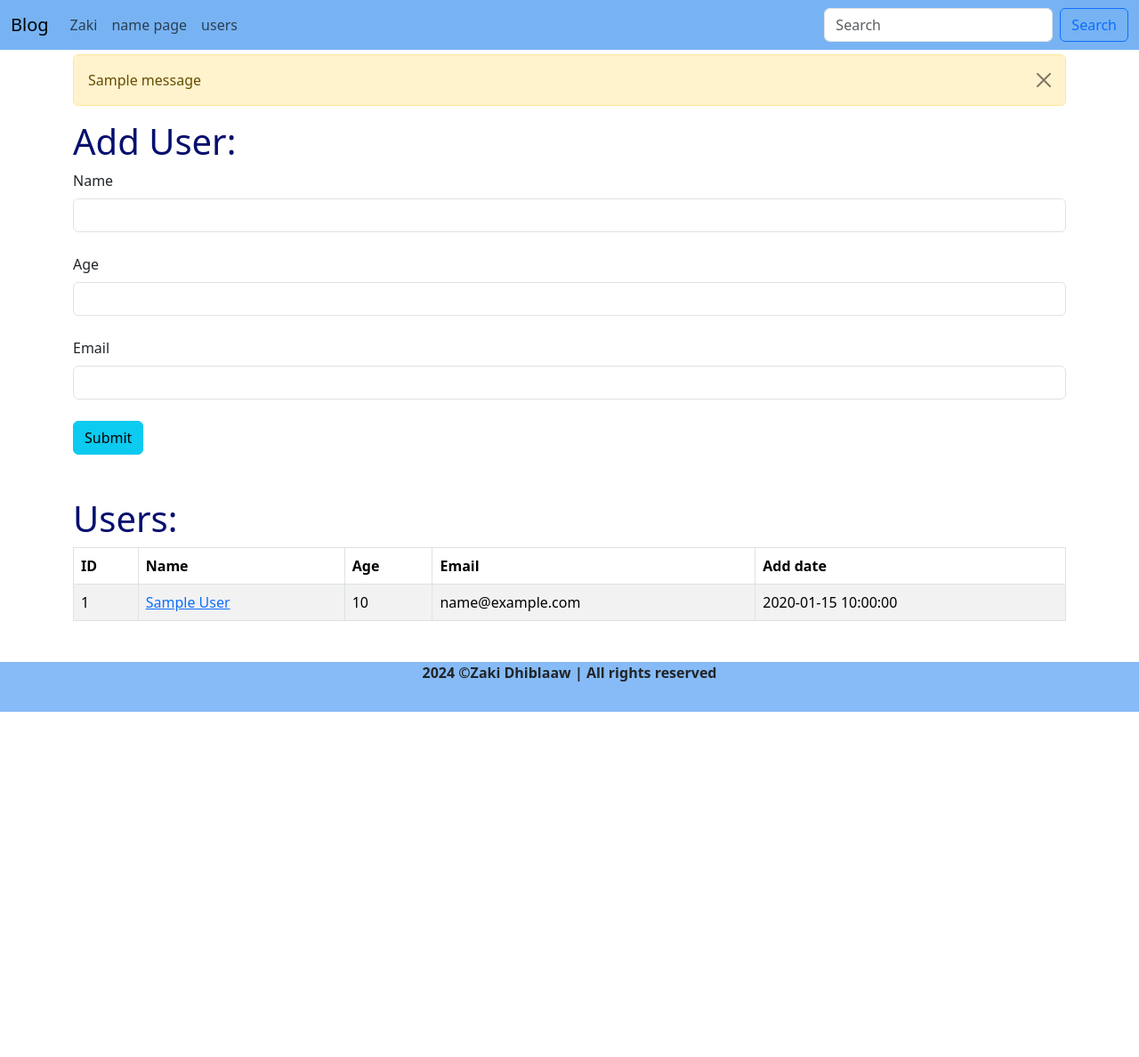
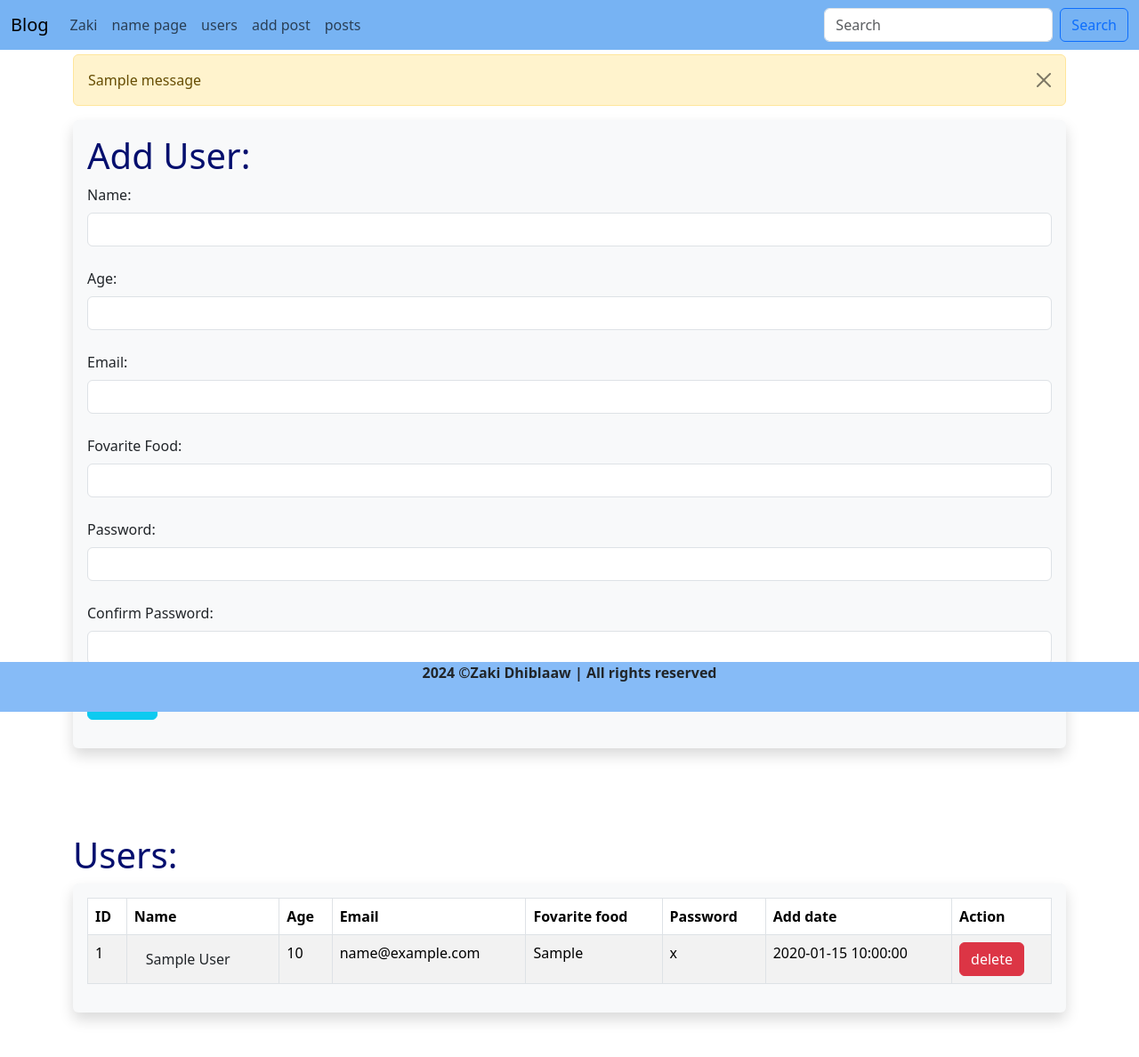
Before and after one commit to ZakiDhiblawe/flask_blog, a Flask app: page /user/add in a window 1280 px wide. Shown: the whole page at 89% size. Before the commit the page ends 800 px from the top, so only its background shows below. Run offline with Flask 3, Linux system fonts and the light colour scheme; tables that the repository leaves empty hold one stand-in row (values such as "Sample post"); one stand-in notice (Sample message) is shown.

Commit message:
add post, view, page posts

```diff
--- a/hello.py
+++ b/hello.py
@@ -1,11 +1,14 @@
 from flask import Flask, redirect, render_template, flash, request, url_for
 from flask_wtf import FlaskForm
-from wtforms import EmailField, IntegerField, StringField, SubmitField
-from wtforms.validators import DataRequired
+from wtforms import EmailField, IntegerField, PasswordField, StringField, SubmitField, BooleanField, TextAreaField, ValidationError
+from wtforms.validators import DataRequired, EqualTo, Length
+from wtforms.widgets import TextArea
 from flask_sqlalchemy import SQLAlchemy
+from flask_migrate import Migrate
 from datetime import datetime
 from dotenv import load_dotenv
 import os
+from werkzeug.security import generate_password_hash, check_password_hash
 
 
 load_dotenv()
@@ -24,16 +27,31 @@
 
 # create database
 db = SQLAlchemy(app)
+migrate = Migrate(app, db)
 
 # create Module
 
 
 class Users(db.Model):
+    __tablename__ = 'users'
     id = db.Column(db.Integer, primary_key=True, autoincrement=True)
     name = db.Column(db.String(200), nullable=False)
     age = db.Column(db.Integer, nullable=False)
     email = db.Column(db.String(200), nullable=False, unique=True)
+    fovarite_food = db.Column(db.String(200))
     date_added = db.Column(db.DateTime, default=datetime.utcnow)
+    password_hash = db.Column(db.String(1000))
+
+    @property
+    def password(self):
+        raise AttributeError('password is not a readable attribute')
+
+    @password.setter
+    def password(self, password):
+        self.password_hash = generate_password_hash(password)
+
+    def verify_password(self, password):
+        return check_password_hash(self.password_hash, password)
 
     def __repr__(self):
         return '<Name %r>' % self.name
@@ -43,6 +61,9 @@
     name = StringField('Name', validators=[DataRequired()])
     age = IntegerField('Age', validators=[DataRequired()])
     email = EmailField('Email', validators=[DataRequired()])
+    fovarite_food = StringField('Fovarite Food', validators=[DataRequired()])
+    password_hash=PasswordField('Password', validators=[DataRequired() ,EqualTo('password_hash2', message='password mismatch')])
+    password_hash2=PasswordField('Confirm Password', validators=[DataRequired()])
     submit = SubmitField('Submit')
 
 
@@ -72,10 +93,13 @@
     our_users = Users.query.order_by(Users.date_added).all()
 
     if form.validate_on_submit():
+        pw_hashed = generate_password_hash('form.password_hash.data', 'scrypt')
         user = Users.query.filter_by(email=form.email.data).first()
         if user is None:
             user = Users(name=form.name.data, age=form.age.data,
-                         email=form.email.data)
+                         email=form.email.data,
+                         fovarite_food=form.fovarite_food.data,
+                         password_hash=pw_hashed)
             db.session.add(user)
             db.session.commit()
             flash('User added successfully')
@@ -85,6 +109,8 @@
         form.name.data = ''
         form.age.data = ''
         form.email.data = ''
+        form.fovarite_food.data = ''
+        form.password_hash.data = ''
 
         # Update `our_users` after adding a new user
         our_users = Users.query.order_by(Users.date_added).all()
@@ -95,6 +121,24 @@
 
     return render_template('add.html', form=form, name=name, our_users=our_users)
 
+
+
+# delete user
+@app.route('/delete/<int:id>')
+def delete(id):
+    user_to_delete = Users.query.get_or_404(id)
+    name = None
+    form = UsersForm()
+    try:
+        db.session.delete(user_to_delete)
+        db.session.commit()
+        flash('User deleted successfully')
+        our_users = Users.query.order_by(Users.date_added).all()
+
+        return redirect(url_for('add_user', name=name, our_users=our_users))
+    except:
+        flash('Whoops! There was a problem deleting user, try again...')
+        return render_template('add.html', form=form, name=name, our_users=our_users)
 
 @app.route('/name', methods=['GET', 'POST'])
 def name():
@@ -119,6 +163,9 @@
             name_updating.name = form.name.data
             name_updating.age = form.age.data
             name_updating.email = form.email.data
+            name_updating.fovarite_food = form.fovarite_food.data
+            name_updating.password_hash = form.password_hash.data
+
 
             db.session.commit()
             flash('User updated successfully', 'success')
@@ -128,11 +175,61 @@
     form.name.data = name_updating.name
     form.age.data = name_updating.age
     form.email.data = name_updating.email
+    form.fovarite_food.data = name_updating.fovarite_food
 
     return render_template('update.html',
                                    form=form,
-                                   name_updating=name_updating)
+                                   name_updating=name_updating,
+                                   id = id)
 
+
+
+class Posts(db.Model):
+    __tablename__ = 'posts'
+    id = db.Column(db.Integer, primary_key=True, autoincrement=True)
+    title = db.Column(db.String(500), nullable=False)
+    content = db.Column(db.Text, nullable=False)
+    author = db.Column(db.String(255), nullable=False)
+    date_posted = db.Column(db.DateTime, nullable=False, default=datetime.utcnow)
+    slug = db.Column(db.String(500))
+
+
+class PostForm(FlaskForm):
+    title = StringField("Title", validators=[DataRequired()])
+    content = TextAreaField("Content", validators=[DataRequired()], widget=TextArea())
+    author = StringField("Author", validators=[DataRequired()])
+    slug = StringField("Slug", validators=[DataRequired()])
+    submit = SubmitField("Submit")
+
+
+
+# add post route page
+@app.route('/add-post', methods=['GET', 'POST'])
+def add_post():
+    form = PostForm()
+    if form.validate_on_submit():
+        post = Posts(title=form.title.data, content=form.content.data, author=form.author.data, slug=form.slug.data)
+        form.title.data = ''
+        form.content.data = ''
+        form.author.data = ''
+        form.slug.data = ''
+
+        db.session.add(post)
+        db.session.commit()
+        flash('Post added successfully')
+    return render_template('add_post.html', form=form)
+
+
+@app.route('/posts')
+def posts():
+    posts = Posts.query.order_by(Posts.date_posted)
+    return render_template('posts.html', posts=posts)
+
+
+@app.route('/posts/<int:id>')
+def post(id):
+    post = Posts.query.get_or_404(id)
+    return render_template('post.html', post=post)
 
 
 
--- a/templates/add.html
+++ b/templates/add.html
@@ -11,22 +11,29 @@
   </div>
 {% endfor %}
 
+<div class="container-sm container-fluid shadow p-3 mb-5 bg-body-tertiary rounded">
 
 <h1>Add User:</h1>
-<form  method="post" >
+<form  class="mb-3" method="post" >
     {{ form.hidden_tag() }}
-    {{ form.name.label(class="form-label") }}</br> {{ form.name(class="form-control") }}</br>
-    {{ form.age.label(class="form-label") }}</br> {{ form.age(class="form-control") }}</br>
-    {{ form.email.label(class="form-label") }}</br> {{ form.email(class="form-control") }}</br>
+    {{ form.name.label(class="form-label") }}: {{ form.name(class="form-control") }}</br>
+    {{ form.age.label(class="form-label") }}: {{ form.age(class="form-control") }}</br>
+    {{ form.email.label(class="form-label") }}: {{ form.email(class="form-control") }}</br>
+    {{ form.fovarite_food.label(class="form-label") }}: {{ form.fovarite_food(class="form-control") }}</br>
+    {{ form.password_hash.label(class="form-label") }}: {{ form.password_hash(class="form-control") }}</br>
+    {{ form.password_hash2.label(class="form-label") }}: {{ form.password_hash2(class="form-control") }}</br>
+
 
     {{ form.submit(class="btn btn-info") }}
 
 
 </form>
+</div>
 
 </br></br>
 <h1>Users:</h1>
-<table class="table table-hover table-bordered table-striped">
+<div class="table-responsive shadow p-3 mb-5 bg-body-tertiary rounded">
+<table class="table table-hover table-bordered table-striped container-lg">
     <thead>
         <tr>
 
@@ -34,24 +41,30 @@
             <th>Name</th>
             <th>Age</th>
             <th>Email</th>
+            <th>Fovarite food</th>
+            <th>Password</th>
             <th>Add date</th>
+            <th>Action</th>
         </tr></thead>
         {% for our_user in our_users %}
         <tbody>
 
 
                 <td>{{ our_user.id }}</td>
-                <td><a href="{{ url_for('update_user' , id=our_user.id) }}" >{{ our_user.name }}</a></td>
+                <td><a  class="btn "  href="{{ url_for('update_user' , id=our_user.id) }}" >{{ our_user.name }}</a></td>
                 <td>{{ our_user.age }}</td>
                 <td>{{ our_user.email }}</td>
+                <td>{{ our_user.fovarite_food }}</td>
+                <td>{{ our_user.password_hash }}</td>
                 <td>{{ our_user.date_added }}</td>
+                <td><a  class="btn btn-danger" role="button"  href="{{ url_for('delete' , id=our_user.id) }}" >delete</a></td>
 
 
 
 
         </tbody>
         {% endfor %}
-        </table>
+        </table></div>
 
 
 
--- a/templates/base.html
+++ b/templates/base.html
@@ -15,16 +15,18 @@
 </head>
 
 <body>
+
     {% include 'nav.html' %}
+    <div class="container" style="margin-bottom: 50px;";>
 
-    <div class="container" style="margin-bottom: 50px;";>
         {% block content %}
         {% endblock %}
+        <footer >
+            <div class="fixed-bottom " style="background-color: #86bbf7; height: 7%;margin-top: 5;  ">
+               <b><center> 2024 &copy;Zaki Dhiblaaw | All rights reserved </b> </center>
+            </div></footer>
     </div>
-<footer>
-    <div class="fixed-bottom footer navbar-expand-lg" style="background-color: #86bbf7; height: 7%;margin: 5;  ">
-       <b><center> 2024 &copy;Zaki Dhiblaaw | All rights reserved </b> </center>
-    </div></footer>
+
     <script src="https://cdn.jsdelivr.net/npm/bootstrap@5.3.3/dist/js/bootstrap.bundle.min.js"
         integrity="sha384-YvpcrYf0tY3lHB60NNkmXc5s9fDVZLESaAA55NDzOxhy9GkcIdslK1eN7N6jIeHz"
         crossorigin="anonymous"></script>
--- a/templates/nav.html
+++ b/templates/nav.html
@@ -1,18 +1,28 @@
 <nav class="navbar navbar-expand-lg sticky-top" style="background-color: #77b3f3; margin-bottom: 2px; ">
   <div class="container-fluid">
     <a class="navbar-brand" href="/">Blog</a>
-      <button class="navbar-toggler" type="button" data-bs-toggle="collapse" data-bs-target="#navbarSupportedContent" aria-controls="navbarSupportedContent" aria-expanded="false" aria-label="Toggle navigation">
+    <button class="navbar-toggler" type="button" data-bs-toggle="collapse" data-bs-target="#navbarSupportedContent"
+      aria-controls="navbarSupportedContent" aria-expanded="false" aria-label="Toggle navigation">
       <span class="navbar-toggler-icon"></span>
     </button>
     <div class="collapse navbar-collapse" id="navbarSupportedContent">
       <ul class="navbar-nav me-auto mb-2 mb-lg-0">
 
         <li class="nav-item">
-            <a class="nav-link" href="{{ url_for('user', name='Zaki' ) }}">Zaki</a></li>
+          <a class="nav-link" href="{{ url_for('user', name='Zaki' ) }}">Zaki</a>
+        </li>
         <li class="nav-item">
-              <a class="nav-link" href="{{ url_for('name' ) }}">name page</a></li>
+          <a class="nav-link" href="{{ url_for('name' ) }}">name page</a>
+        </li>
         <li class="nav-item">
-                <a class="nav-link" href="{{ url_for('add_user' ) }}">users</a></li>
+          <a class="nav-link" href="{{ url_for('add_user' ) }}">users</a>
+        </li>
+        <li class="nav-item">
+          <a class="nav-link" href="{{ url_for('add_post' ) }}">add post</a>
+        </li>
+        <li class="nav-item">
+          <a class="nav-link" href="{{ url_for('posts' ) }}">posts</a>
+        </li>
 
       </ul>
       <form class="d-flex" role="search">
```
Also changed, not shown: templates/add_post.html (added, +35 -0 lines), templates/post.html (added, +43 -0 lines), templates/posts.html (added, +43 -0 lines), templates/update.html (+10 -7 lines), 1 other file. Lines whose indentation alone changed are shown as unchanged.
